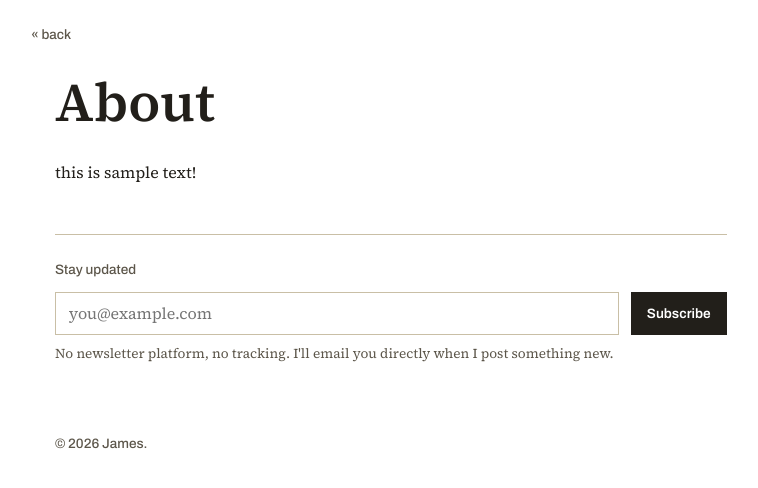
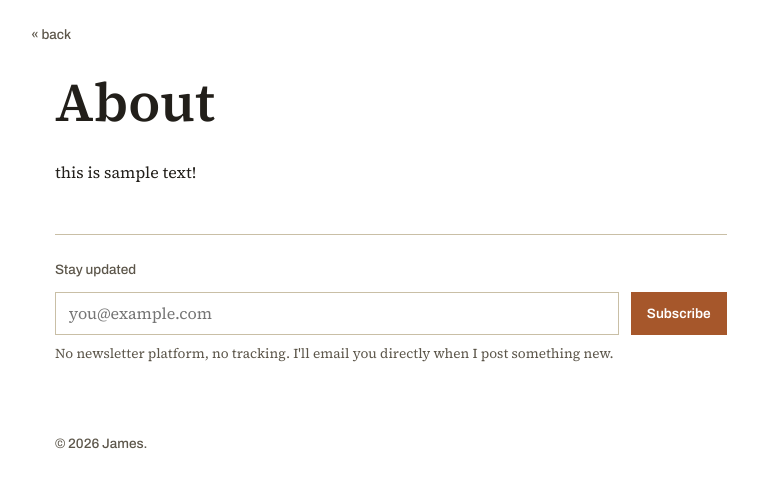
Before and after one commit to HegelianChant/jamesyancey, a Jekyll site: the page built from about.html, in a window 1280 px wide. Shown: the top 488 px of the page, without its empty margins (9-767 px from the left). Built offline with Jekyll 4.4.1, drawn with Linux system fonts in a browser that asks for light colours.

Commit message:
Update style.css

```diff
--- a/assets/css/style.css
+++ b/assets/css/style.css
@@ -367,13 +367,13 @@ p { max-width: 38rem; }
   font-size: var(--step--1);
   font-weight: 600;
   padding: 0.6em 1.2em;
-  background: var(--ink);
+  background: var(--accent);
   color: var(--paper);
   border: none;
   cursor: pointer;
 }
 
-.subscribe-form button:hover { background: var(--accent); }
+.subscribe-form button:hover { background: var(--ink); }
 
 .subscribe-note {
   margin-top: 0.6em;
```
